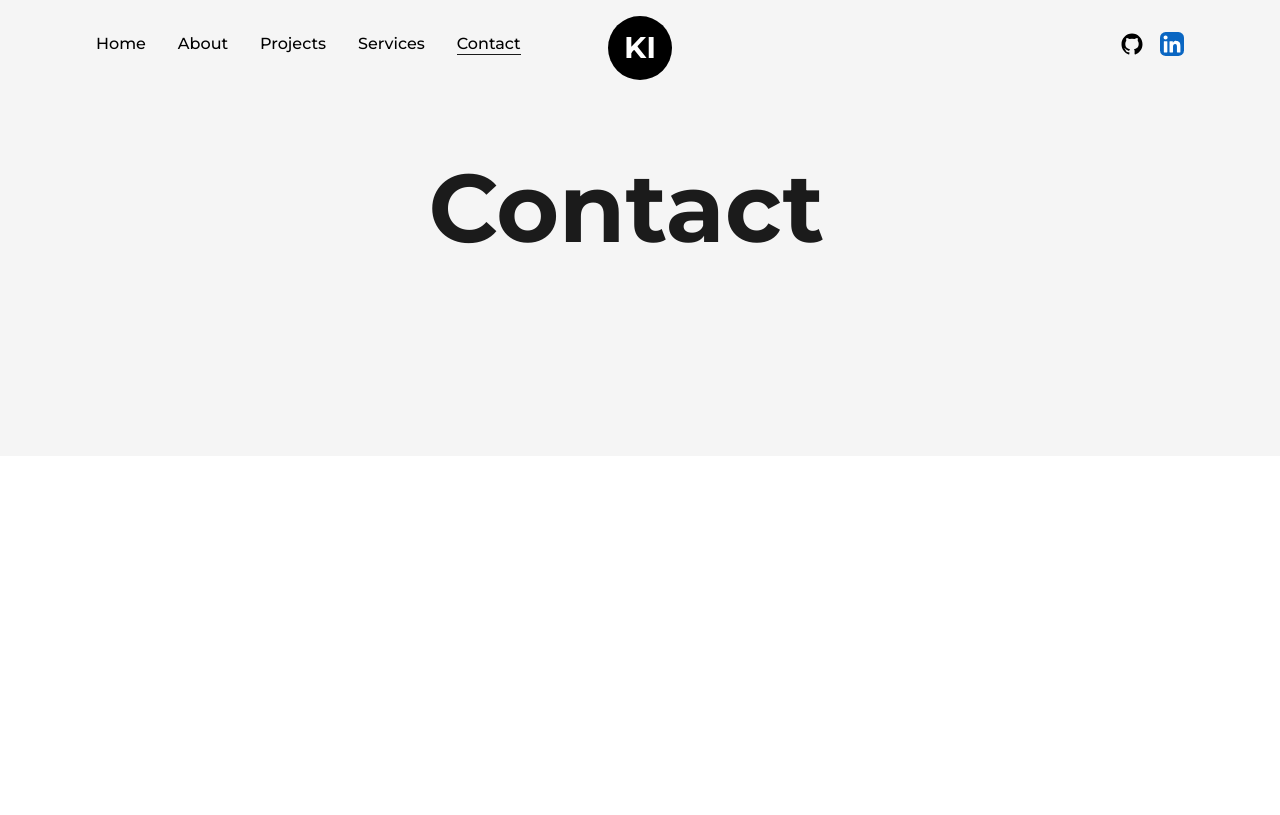
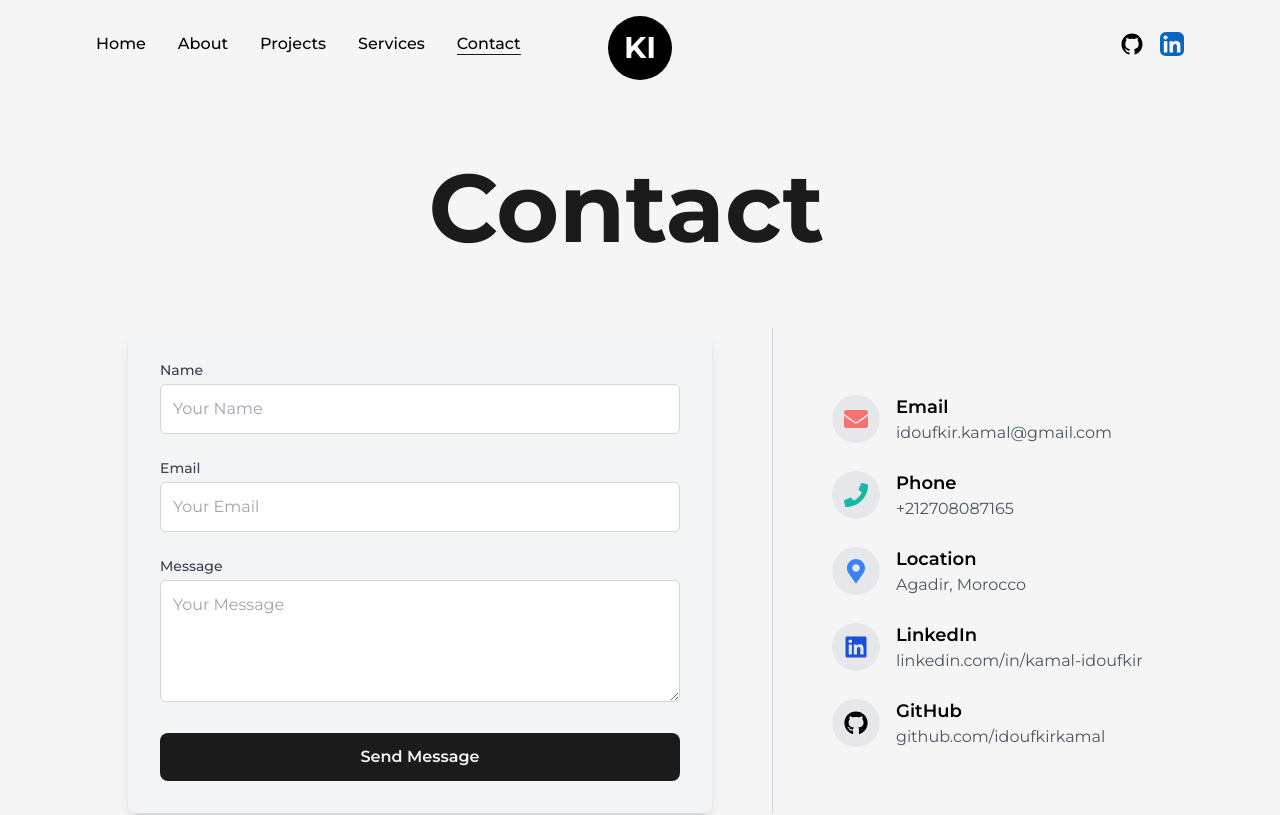
Before and after one commit to idoufkirkamal/Portfolio, a Next.js app: page /contact in a window 1280 px wide. Shown: the top 815 px of the page. Built offline with nearby package versions, Linux system fonts and the light colour scheme.

Commit message:
Added Contact Page & Footer

```diff
--- /dev/null
+++ b/src/components/Footer.js
@@ -0,0 +1,15 @@
+import React from 'react';
+
+const Footer = () => {
+  return (
+    <>
+        <div className='border-t-2 border-dark w-full'></div>
+        <footer className='w-full px-24 py-8 font-medium flex flex-row items-center justify-between bg-light'>
+            <h2>Copyright © {new Date().getFullYear()} All rights reserved.</h2>
+            <h2>Made with 🖤 by IDOUFKIR Kamal</h2>
+        </footer>
+    </>
+  );
+}
+
+export default Footer;
--- a/src/components/Layout.js
+++ b/src/components/Layout.js
@@ -2,7 +2,7 @@ import React from 'react'
 
 const Layout = ({children, className=""}) => {
   return (
-    <div className={`w-full h-full inline-block z-0 bg-light p-32 ${className}`}>
+    <div className={`w-full h-full inline-block z-0 bg-light p-32 !pb-20 ${className}`}>
       {children}
     </div>
   )
--- a/src/pages/_app.js
+++ b/src/pages/_app.js
@@ -1,6 +1,8 @@
+import Footer from '@/components/Footer'
 import NavBar from '@/components/NavBar'
 import '@/styles/globals.css'
 import {Montserrat} from 'next/font/google'
+import { useRouter } from 'next/router';
 
 const montserrat = Montserrat({
   subsets: ['latin'],
@@ -8,9 +10,11 @@ const montserrat = Montserrat({
 })
 
 export default function App({ Component, pageProps }) {
+  const router = useRouter();
   return (
   <main className={`${montserrat.variable} font-mont`}>
     <NavBar/>
     <Component {...pageProps} />
+    {router.pathname !== '/' && <Footer />}
   </main>)
 }
--- a/src/pages/contact.js
+++ b/src/pages/contact.js
@@ -2,24 +2,115 @@ import React from 'react'
 import Head from 'next/head'
 import Layout from '@/components/Layout'
 import AnimatedText from '@/components/AnimatedText'
-import Image from 'next/image'
+import { motion } from 'framer-motion'
+import { FaEnvelope, FaPhone, FaMapMarkerAlt, FaLinkedin, FaGithub } from 'react-icons/fa'
 
 const contact = () => {
   return (
     <div>
-    <Head>
+      <Head>
         <title>Kamal IDOUFKIR | Contact</title>
-        <meta name="description" content='Kamal IDOUFKIR' />
-    </Head>
-    <main className='flex w-full flex-col items-center justify-center'>
-        <Layout className='pt-16'>
-        <AnimatedText className='mb-16' text="Contact"/>
+        <meta name="description" content="Get in touch with Kamal IDOUFKIR" />
+      </Head>
+      <main className="flex w-full flex-col items-center justify-center">
+        <Layout className="pt-16">
+          <AnimatedText className="mb-16" text="Contact" />
 
+          <div className="grid grid-cols-12 gap-8 w-full max-w-5xl">
+            {/* Contact Form */}
+            <motion.div
+              initial={{ opacity: 0, y: 20 }}
+              animate={{ opacity: 1, y: 0 }}
+              transition={{ duration: 0.5 }}
+              className="col-span-12 md:col-span-7 bg-gray-100 p-8 rounded-lg shadow-lg"
+            >
+              <form className="space-y-6">
+                <div>
+                  <label className="block text-sm font-medium text-gray-700">Name</label>
+                  <input
+                    type="text"
+                    className="mt-1 p-3 w-full border border-gray-300 rounded-md focus:outline-none"
+                    placeholder="Your Name"
+                  />
+                </div>
+                <div>
+                  <label className="block text-sm font-medium text-gray-700">Email</label>
+                  <input
+                    type="email"
+                    className="mt-1 p-3 w-full border border-gray-300 rounded-md focus:outline-none"
+                    placeholder="Your Email"
+                  />
+                </div>
+                <div>
+                  <label className="block text-sm font-medium text-gray-700">Message</label>
+                  <textarea
+                    className="mt-1 p-3 w-full border border-gray-300 rounded-md focus:outline-none"
+                    rows="4"
+                    placeholder="Your Message"
+                  />
+                </div>
+                <motion.button
+                  whileHover={{ scale: 1.02 }}
+                  whileTap={{ scale: 0.90 }}
+                  type="submit"
+                  className="w-full py-3 px-6 rounded-lg bg-dark text-light p-2text-lg font-semibold transition-colors duration-300"
+                >
+                  Send Message
+                </motion.button>
+                </form>
+            </motion.div>
 
+            {/* Vertical Line */}
+            <div className="hidden md:block col-span-1 border-l border-gray-300 h-full mx-auto"></div>
+
+            {/* Contact Details */}
+            <motion.div
+              initial={{ opacity: 0, y: 20 }}
+              animate={{ opacity: 1, y: 0 }}
+              transition={{ duration: 0.5 }}
+              className="col-span-12 md:col-span-4 space-y-6 flex flex-col justify-center"
+            >
+              <ContactInfo
+                icon={<FaEnvelope className="w-6 h-6 text-red-400" />}
+                title="Email"
+                details="idoufkir.kamal@gmail.com"
+              />
+              <ContactInfo
+                icon={<FaPhone className="w-6 h-6 text-teal-500" />}
+                title="Phone"
+                details="+212708087165"
+              />
+              <ContactInfo
+                icon={<FaMapMarkerAlt className="w-6 h-6 text-blue-500" />}
+                title="Location"
+                details="Agadir, Morocco"
+              />
+              <ContactInfo
+                icon={<FaLinkedin className="w-6 h-6 text-blue-700" />}
+                title="LinkedIn"
+                details={<a href="https://www.linkedin.com/in/kamal-idoufkir" target="_blank" rel="noopener noreferrer">linkedin.com/in/kamal-idoufkir</a>}
+              />
+              <ContactInfo
+                icon={<FaGithub className="w-6 h-6 text-black" />}
+                title="GitHub"
+                details={<a href="https://github.com/idoufkirkamal" target="_blank" rel="noopener noreferrer">github.com/idoufkirkamal</a>}
+              />
+            </motion.div>
+          </div>
         </Layout>
-    </main>
-</div>
+      </main>
+    </div>
   )
 }
 
+const ContactInfo = ({ icon, title, details }) => (
+  <div className="flex items-center space-x-4">
+    <div className="p-3 bg-gray-200 rounded-full">{icon}</div>
+    <div>
+      <h4 className="text-lg font-semibold">{title}</h4>
+      <p className="text-gray-600">{details}</p>
+    </div>
+  </div>
+)
+
 export default contact
```
